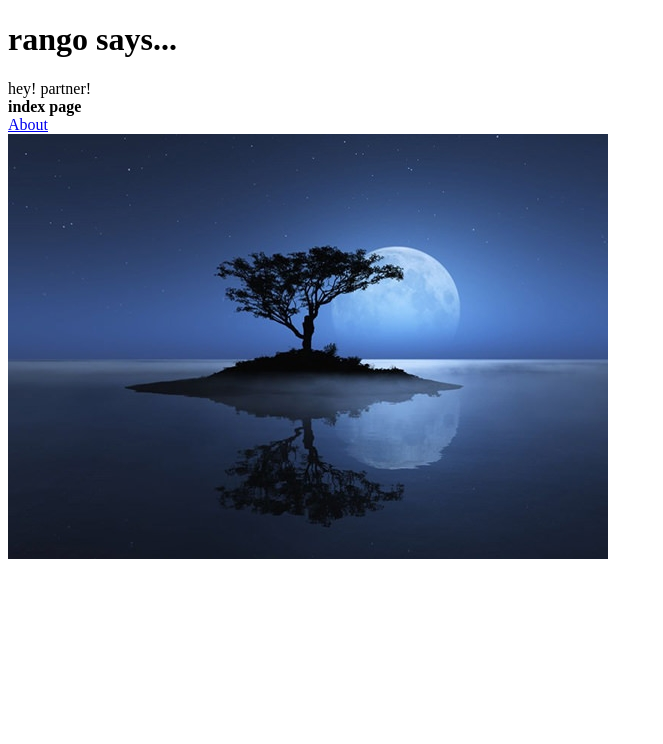
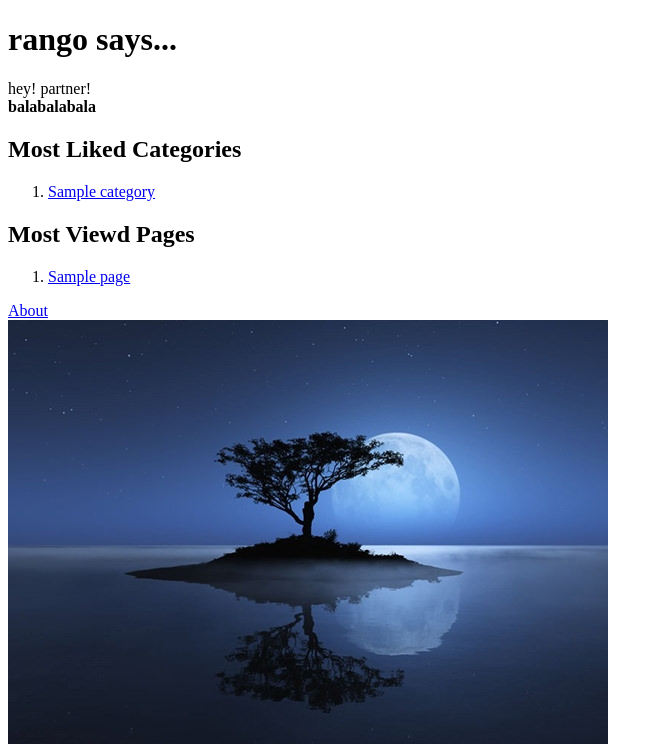
Before and after one commit to wangyuhuiever/rango, a Django app: page / in a window 1280 px wide. Shown: the top 744 px of the page, without its empty margins (0-663 px from the left). Run offline with Django 3.2, Linux system fonts and the light colour scheme; tables that the repository leaves empty hold one stand-in row (values such as "Sample post").

Commit message:
[ADD]complete chapter 6

```diff
--- a/rango/models.py
+++ b/rango/models.py
@@ -1,4 +1,5 @@
 from django.db import models
+from django.template.defaultfilters import slugify
 
 
 class Category(models.Model):
@@ -9,6 +10,11 @@ class Category(models.Model):
     name = models.CharField(max_length=128, unique=True)
     views = models.IntegerField(default=0)
     likes = models.IntegerField(default=0)
+    slug = models.SlugField(unique=True)
+
+    def save(self, *args, **kwargs):
+        self.slug = slugify(self.name)
+        super(Category, self).save(*args, **kwargs)
 
     def __str__(self):
         return self.name
--- a/rango/urls.py
+++ b/rango/urls.py
@@ -5,5 +5,6 @@ app_name = 'rango'
 
 urlpatterns = [
     path('', views.index, name='index'),
-    path('about/', views.about, name='about')
+    path('about/', views.about, name='about'),
+    path('category/<slug:category_name_slug>/', views.show_category, name='show_category')
 ]
--- a/rango/views.py
+++ b/rango/views.py
@@ -1,11 +1,32 @@
 from django.shortcuts import render
+from .models import Category, Page
 
 
 def index(request):
-    context_dict = {'boldmessage': "index page"}
+    category_list = Category.objects.order_by('-likes')[:5]
+    page_list = Page.objects.order_by('-views')[:5]
+    context_dict = {}
+    context_dict['boldmessage'] = 'balabalabala'
+    context_dict['categoires'] = category_list
+    context_dict['pages'] = page_list
     return render(request, 'rango/index.html', context=context_dict)
 
 
 def about(request):
     context_dict = {'name': 'yuhui'}
     return render(request, 'rango/about.html', context=context_dict)
+
+
+def show_category(request, category_name_slug):
+    context_dict = {}
+    try:
+        category = Category.objects.get(slug=category_name_slug)
+        pages = Page.objects.filter(category=category)
+        context_dict['pages'] = pages
+        context_dict['category'] = category
+
+    except Category.DoesNotExist:
+        context_dict['pages'] = None
+        context_dict['category'] = None
+
+    return render(request, 'rango/category.html', context=context_dict)
--- a/templates/rango/about.html
+++ b/templates/rango/about.html
@@ -12,7 +12,7 @@
     <strong>{{ name }}</strong><br/>
 </div>
 <div>
-    <a href="/rango">Index</a><br/>
+    <a href="{% url 'rango:index' %}">Index</a><br/>
     <img src="{{ MEDIA_URL }}rango/elephant.jpg" alt="Picture of Elephant" >
 </div>
 </body>
--- a/templates/rango/index.html
+++ b/templates/rango/index.html
@@ -4,8 +4,8 @@
 <head>
     <meta charset="UTF-8">
     <title>Rango</title>
-{#    <link rel="stylesheet" href="{% static 'css/base.css' %}"/>#}
-{#    <script src="{% static 'js/jquery.js' %}"></script>#}
+    {#    <link rel="stylesheet" href="{% static 'css/base.css' %}"/>#}
+    {#    <script src="{% static 'js/jquery.js' %}"></script>#}
 </head>
 <body>
 <h1>rango says...</h1>
@@ -13,9 +13,33 @@
     hey! partner!<br/>
     <strong>{{ boldmessage }}</strong><br/>
 </div>
+
+<h2>Most Liked Categories</h2>
+{% if categoires %}
+    <ol>
+        {% for category in categoires %}
+            <li><a href="{% url 'rango:show_category' category.slug %}">{{ category.name }}</a> </li>
+        {% endfor %}
+    </ol>
+{% else %}
+    <strong>There are not categories present.</strong>
+{% endif %}
+
+<h2>Most Viewd Pages</h2>
+{% if pages %}
+    <ol>
+        {% for page in pages %}
+            <li><a href="{{ page.url }}">{{ page.title }}</a> </li>
+        {% endfor %}
+
+    </ol>
+{% else %}
+    <strong>There are not pages present.</strong>
+{% endif %}
+
 <div>
-    <a href="/rango/about">About</a><br/>
-    <img src="{% static 'images/wallpaper.jpg' %}" alt="Picture of Wallpaper" >
+    <a href="{% url 'rango:about' %}">About</a><br/>
+    <img src="{% static 'images/wallpaper.jpg' %}" alt="Picture of Wallpaper">
 </div>
 </body>
 </html>
```
Also changed, not shown: populate_rango.py (+17 -9 lines), rango/admin.py (+5 -4 lines), templates/rango/category.html (added, +30 -0 lines).
